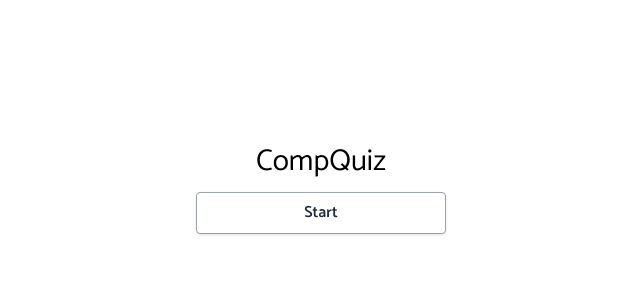
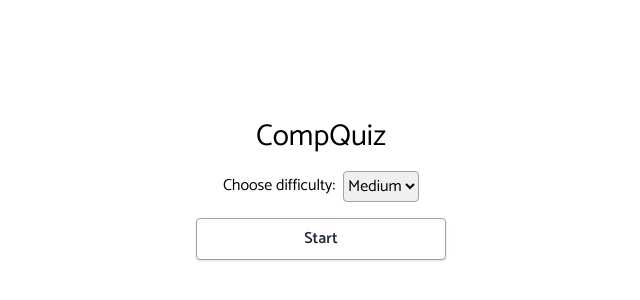
Before and after one commit to Facundo-B/CompQuiz, a React (Vite) app: page / in a window 1280 px wide. Shown: the part 190-490 px from the top of the page, without its empty margins (319-959 px from the left). Built offline with nearby package versions, Linux system fonts and the light colour scheme.

Commit message:
Added difficulty select

```diff
--- a/src/App.tsx
+++ b/src/App.tsx
@@ -21,6 +21,7 @@ function App() {
   const [userAnswers, setUserAnswers] = useState<Answer[]>([])
   const [score, setScore] = useState(0)
   const [gameOver, setGameOver] = useState(true)
+
 
   const startTrivia = async (): Promise<void | string> => {
     //API call
@@ -81,9 +82,17 @@ function App() {
   return (
     <main className="relative">
       <section className="font-catamaran relative h-screen w-full flex flex-col justify-center items-center">
-        <h1 className="text-3xl mb-3">CompQuiz</h1>
-        {
-          gameOver && <button onClick={startTrivia}>Start</button>
+        <h1 className="text-3xl">CompQuiz</h1>
+        {gameOver
+          && <><div className="flex items-center my-4">
+            <span className="mr-2">Choose difficulty: </span>
+            <select className="border border-gray-400 rounded" name="selected-difficulty" defaultValue={"medium"}>
+              <option value="easy">Easy</option>
+              <option value="medium">Medium</option>
+              <option value="hard">Hard</option>
+            </select>
+          </div>
+            <button onClick={startTrivia}>Start</button></>
         }
         {gameOver && userAnswers.length === totalQuestions && <p className="text-3xl mt-6">Your score is: {score}</p>}
         {loading && <p>Loading Questions...</p>}
```
